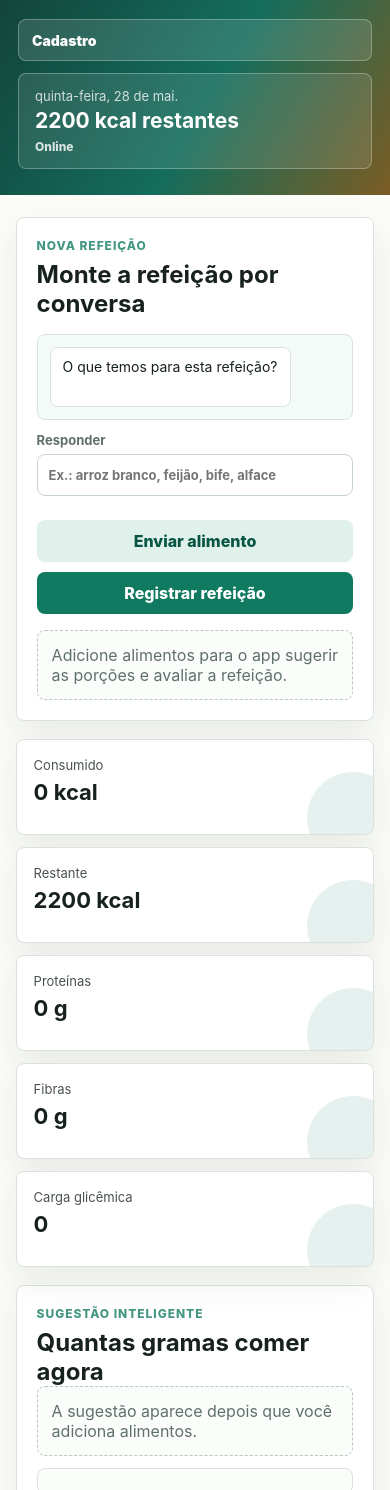
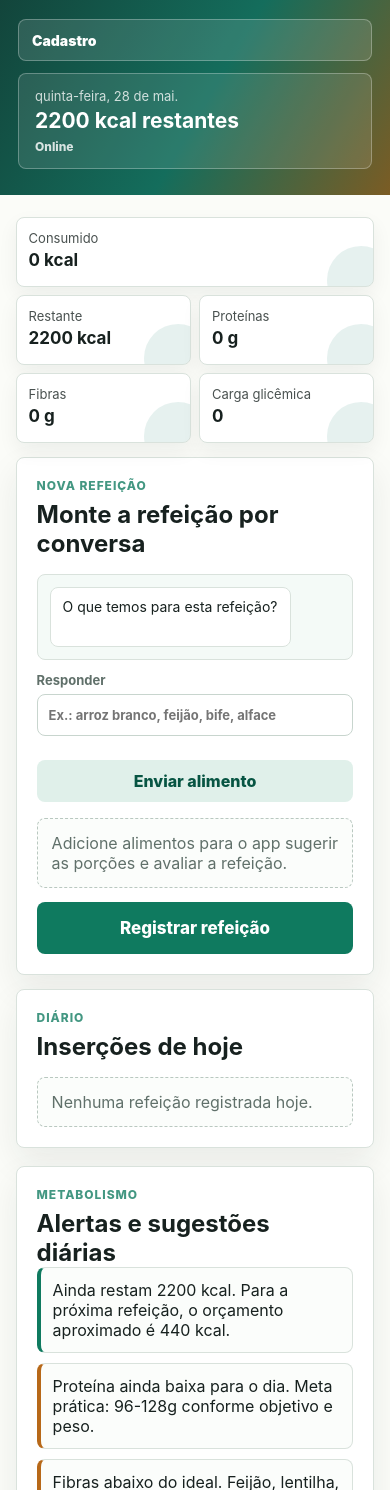
Before and after one commit to AndersonMoro/fitarm, a plain HTML site: page index.html in a window 390 px wide. Shown: the part 110-1600 px from the top of the page. Drawn offline with Linux system fonts and the light colour scheme.

Commit message:
Refine mobile meal flow layout

```diff
--- a/app.js
+++ b/app.js
@@ -144,7 +144,6 @@ const els = {
   chatLog: document.querySelector("#chatLog"),
   foodTypeChoices: document.querySelector("#foodTypeChoices"),
   foodSearch: document.querySelector("#foodSearch"),
-  foodOptions: document.querySelector("#foodOptions"),
   addFoodButton: document.querySelector("#addFoodButton"),
   mealForm: document.querySelector("#mealForm"),
   selectedFoods: document.querySelector("#selectedFoods"),
@@ -421,7 +420,12 @@ function renderSelected() {
     row.querySelector(".sugar-input").addEventListener("input", (event) => updateItem(index, "sugar", Number(event.target.value)));
     row.querySelector(".salt-input").addEventListener("input", (event) => updateItem(index, "salt", Number(event.target.value)));
     row.querySelector(".grams-input").addEventListener("input", (event) => updateItem(index, "grams", Number(event.target.value)));
+    row.querySelector(".edit-food").addEventListener("click", () => {
+      row.scrollIntoView({ behavior: "smooth", block: "center" });
+      row.querySelector(".grams-input").focus();
+    });
     row.querySelector(".remove-food").addEventListener("click", () => {
+      appendChat(`${item.food.name} removido da refeição.`, "bot");
       state.selected.splice(index, 1);
       renderSelected();
       renderAll();
@@ -439,6 +443,7 @@ function updateItem(index, field, value) {
 }
 
 function renderSuggestions() {
+  if (!els.portionSuggestion || !els.mealScore) return;
   els.portionSuggestion.innerHTML = "";
   if (!state.selected.length) {
     els.portionSuggestion.innerHTML = '<div class="empty-state">A sugestão aparece depois que você adiciona alimentos.</div>';
@@ -694,7 +699,7 @@ function uniqueFlags(flags) {
 }
 
 function initOptions() {
-  els.foodOptions.innerHTML = FOODS.map((food) => `<option value="${food.name}"></option>`).join("");
+  return true;
 }
 
 els.profileForm.addEventListener("submit", (event) => {
--- a/index.html
+++ b/index.html
@@ -33,6 +33,29 @@
     </header>
 
     <main class="layout">
+      <section class="metric-strip" aria-label="Resumo do dia">
+        <article>
+          <span>Consumido</span>
+          <strong id="consumedKcal">0 kcal</strong>
+        </article>
+        <article>
+          <span>Restante</span>
+          <strong id="remainingKcal">0 kcal</strong>
+        </article>
+        <article>
+          <span>Proteínas</span>
+          <strong id="proteinTotal">0 g</strong>
+        </article>
+        <article>
+          <span>Fibras</span>
+          <strong id="fiberTotal">0 g</strong>
+        </article>
+        <article>
+          <span>Carga glicêmica</span>
+          <strong id="glycemicLoadTotal">0</strong>
+        </article>
+      </section>
+
       <section class="workspace">
         <div id="nova-refeicao" class="panel builder" aria-labelledby="builderTitle">
           <div class="section-heading">
@@ -48,48 +71,18 @@
             </div>
             <label>
               Responder
-              <input id="foodSearch" list="foodOptions" placeholder="Ex.: arroz branco, feijão, bife, alface" autocomplete="off" />
-              <datalist id="foodOptions"></datalist>
+              <input id="foodSearch" placeholder="Ex.: arroz branco, feijão, bife, alface" autocomplete="off" />
             </label>
             <div id="foodTypeChoices" class="choice-row" aria-live="polite"></div>
             <div class="form-actions">
               <button class="secondary-button" id="addFoodButton" type="button">Enviar alimento</button>
-              <button class="primary-button" type="submit">Registrar refeição</button>
             </div>
           </form>
 
           <div id="selectedFoods" class="selected-foods" aria-live="polite"></div>
+          <button class="primary-button register-meal-button" id="registerMealButton" type="submit" form="mealForm">Registrar refeição</button>
         </div>
 
-        <section class="metric-strip" aria-label="Resumo do dia">
-          <article>
-            <span>Consumido</span>
-            <strong id="consumedKcal">0 kcal</strong>
-          </article>
-          <article>
-            <span>Restante</span>
-            <strong id="remainingKcal">0 kcal</strong>
-          </article>
-          <article>
-            <span>Proteínas</span>
-            <strong id="proteinTotal">0 g</strong>
-          </article>
-          <article>
-            <span>Fibras</span>
-            <strong id="fiberTotal">0 g</strong>
-          </article>
-          <article>
-            <span>Carga glicêmica</span>
-            <strong id="glycemicLoadTotal">0</strong>
-          </article>
-        </section>
-
-        <aside class="panel recommendation" aria-labelledby="recommendationTitle">
-          <p class="eyebrow">Sugestão inteligente</p>
-          <h2 id="recommendationTitle">Quantas gramas comer agora</h2>
-          <div id="portionSuggestion" class="portion-suggestion"></div>
-          <div id="mealScore" class="score-card"></div>
-        </aside>
       </section>
 
       <section class="workspace lower">
@@ -229,6 +222,10 @@
           <span class="food-meta"></span>
         </div>
         <div class="suggestion-inline"></div>
+        <div class="food-actions">
+          <button class="secondary-button edit-food" type="button">Editar</button>
+          <button class="danger-button remove-food" type="button">Excluir</button>
+        </div>
         <label>
           Preparo
           <select class="prep-select">
@@ -255,7 +252,6 @@
           Gramas comidas
           <input class="grams-input" type="number" min="0" max="1200" step="5" />
         </label>
-        <button class="icon-button remove-food" type="button" aria-label="Remover">x</button>
       </article>
     </template>
 
--- a/styles.css
+++ b/styles.css
@@ -128,7 +128,7 @@ button {
 
 .layout {
   display: grid;
-  gap: 18px;
+  gap: 14px;
   padding: 22px clamp(14px, 4vw, 48px) 42px;
 }
 
@@ -146,6 +146,10 @@ button {
 .insight-panel,
 .science-panel {
   padding: 20px;
+}
+
+.builder {
+  grid-column: 1 / -1;
 }
 
 .section-heading {
@@ -242,7 +246,8 @@ select:focus {
 .primary-button,
 .secondary-button,
 .ghost-button,
-.icon-button {
+.icon-button,
+.danger-button {
   min-height: 42px;
   border: 0;
   border-radius: 8px;
@@ -269,35 +274,35 @@ select:focus {
   background: #f0f5f2;
 }
 
+.danger-button {
+  color: var(--red);
+  background: #f8e8e6;
+}
+
 .metric-strip {
   display: grid;
-  grid-template-columns: repeat(2, minmax(0, 1fr));
-  gap: 12px;
-  grid-column: 1 / 2;
-}
-
-.metric-strip article:first-child {
-  grid-column: 1 / -1;
+  grid-template-columns: repeat(5, minmax(0, 1fr));
+  gap: 8px;
 }
 
 .metric-strip article {
   position: relative;
-  min-height: 96px;
+  min-height: 74px;
   overflow: hidden;
-  padding: 17px;
+  padding: 12px;
   border: 1px solid var(--line);
   border-radius: 8px;
   background: white;
-  box-shadow: var(--shadow);
+  box-shadow: 0 8px 20px rgba(24, 42, 38, 0.06);
 }
 
 .metric-strip article::after {
   content: "";
   position: absolute;
-  right: -26px;
-  bottom: -30px;
-  width: 92px;
-  height: 92px;
+  right: -22px;
+  bottom: -28px;
+  width: 68px;
+  height: 68px;
   border-radius: 999px;
   background: rgba(15, 122, 95, 0.1);
 }
@@ -305,8 +310,8 @@ select:focus {
 .metric-strip strong {
   position: relative;
   display: block;
-  margin-top: 8px;
-  font-size: clamp(22px, 3vw, 30px);
+  margin-top: 6px;
+  font-size: clamp(17px, 2vw, 24px);
   line-height: 1;
 }
 
@@ -379,6 +384,11 @@ select:focus {
   flex-wrap: wrap;
 }
 
+.register-meal-button {
+  width: 100%;
+  margin-top: 14px;
+}
+
 .selected-foods {
   display: grid;
   gap: 10px;
@@ -387,7 +397,7 @@ select:focus {
 
 .food-row {
   display: grid;
-  grid-template-columns: minmax(170px, 1.2fr) minmax(180px, 1fr) repeat(5, minmax(92px, 0.8fr)) 42px;
+  grid-template-columns: minmax(170px, 1.1fr) minmax(180px, 0.9fr) minmax(130px, 0.7fr) repeat(5, minmax(92px, 0.8fr));
   gap: 10px;
   align-items: end;
   padding: 12px;
@@ -423,6 +433,12 @@ select:focus {
   color: var(--muted);
   font-size: 12px;
   line-height: 1.35;
+}
+
+.food-actions {
+  display: grid;
+  grid-template-columns: 1fr 1fr;
+  gap: 8px;
 }
 
 .food-meta {
@@ -595,16 +611,13 @@ select:focus {
     grid-template-columns: 1fr;
   }
 
-  .metric-strip {
-    grid-column: auto;
-  }
-
   .food-row {
     grid-template-columns: repeat(2, minmax(0, 1fr));
   }
 
   .food-main,
-  .suggestion-inline {
+  .suggestion-inline,
+  .food-actions {
     grid-column: 1 / -1;
   }
 }
@@ -631,7 +644,15 @@ select:focus {
   }
 
   .metric-strip {
-    grid-template-columns: 1fr;
+    grid-template-columns: repeat(2, minmax(0, 1fr));
+  }
+
+  .metric-strip article {
+    min-height: 70px;
+  }
+
+  .metric-strip article:first-child {
+    grid-column: 1 / -1;
   }
 
   .food-row {
@@ -646,6 +667,11 @@ select:focus {
     display: grid;
   }
 
+  .register-meal-button {
+    min-height: 52px;
+    font-size: 17px;
+  }
+
   .icon-button {
     width: 100%;
   }
--- a/sw.js
+++ b/sw.js
@@ -1,4 +1,4 @@
-const CACHE_NAME = "fitarm-pwa-v2";
+const CACHE_NAME = "fitarm-pwa-v3";
 const APP_SHELL = [
   "./",
   "./index.html",
```
Also changed, not shown: 2 other files.
